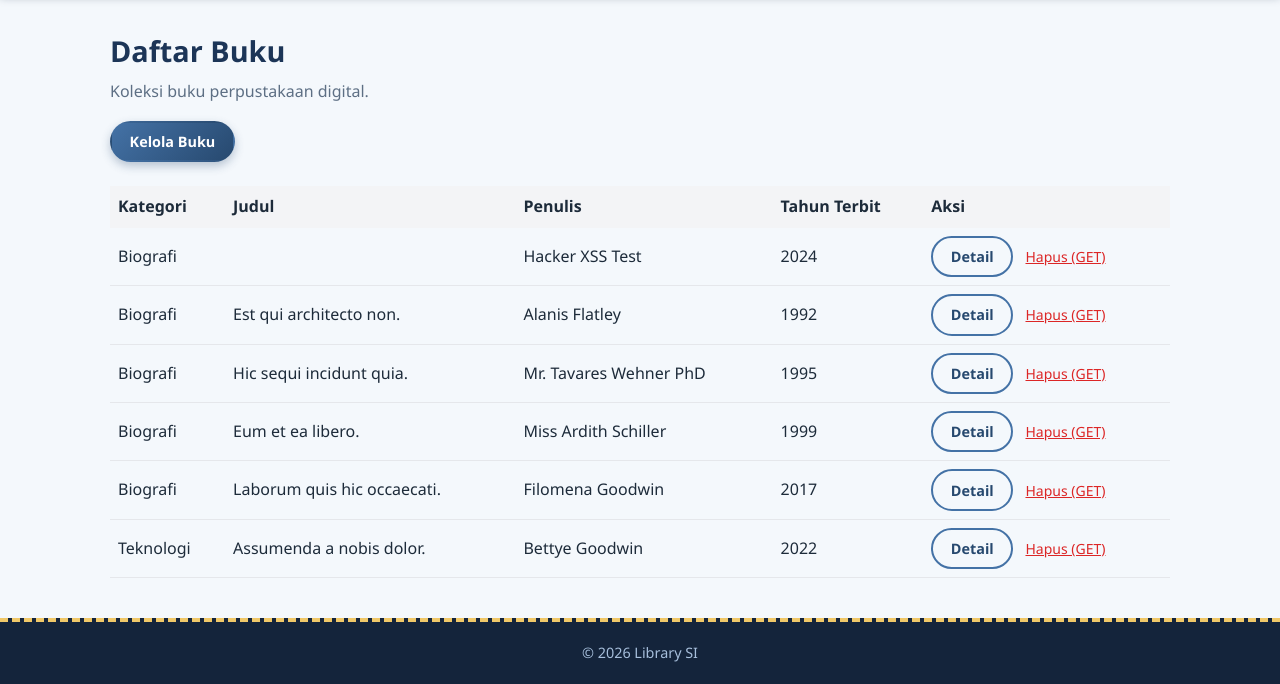
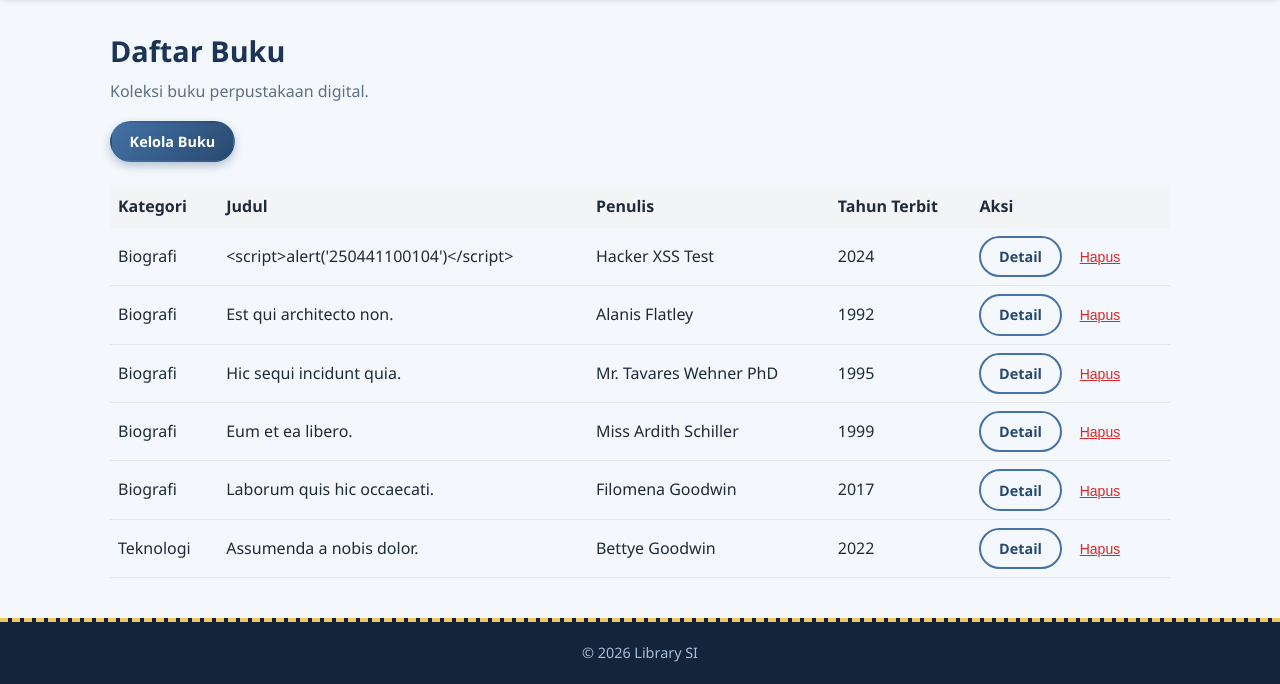
Before and after one commit to ferdinata1903-prog/perpustakaan_si, a Laravel app: page /buku in a window 1280 px wide. Shown: the part 212-896 px from the top of the page. Run offline with Laravel 12, Linux system fonts and the light colour scheme; a user stored in the database is signed in; data comes from the database, SQL or seed files in the repository; style sheets or scripts are compiled from the project's sources.

Commit message:
Soal 2: Menambal celah keamanan A1 (Blade escaping), A2 (Query binding), dan A3 (Method DELETE + CSRF)

```diff
--- a/app/Http/Controllers/BukuController.php
+++ b/app/Http/Controllers/BukuController.php
@@ -8,11 +8,11 @@ use Illuminate\Support\Facades\DB;
 
 class BukuController extends Controller
 {
-    // A2: Pencarian rentan SQL Injection
+    // A2: Pencarian aman dengan Query Parameter Binding
     public function cari(Request $request)
     {
         $judul = $request->query('judul', '');
-        $hasil = DB::select("SELECT * FROM bukus WHERE judul = '$judul'");
+        $hasil = DB::select("SELECT * FROM bukus WHERE judul = ?", [$judul]);
 
         return response()->json($hasil);
     }
--- a/resources/views/buku/index.blade.php
+++ b/resources/views/buku/index.blade.php
@@ -30,13 +30,17 @@
             @forelse ($daftarBuku as $buku)
                 <tr style="border-bottom: 1px solid #e5e7eb;">
                     <td style="padding: 8px;">{{ $buku['kategori'] }}</td>
-                    <td style="padding: 8px;">{!! $buku['judul'] !!}</td>
+                    <td style="padding: 8px;">{{ $buku['judul'] }}</td>
                     <td style="padding: 8px;">{{ $buku['penulis'] }}</td>
                     <td style="padding: 8px;">{{ $buku['tahun'] }}</td>
                     <td style="padding: 8px;">
                         <a href="{{ route('buku.show', $buku['id']) }}" class="btn btn-outline btn-sm">Detail</a>
                         @can('kelola data buku')
-                            <a href="{{ route('buku.hapus', $buku['id']) }}" class="btn-hapus" style="color: #dc2626; margin-left: 8px; font-size: 0.875rem;">Hapus (GET)</a>
+                            <form action="{{ route('buku.destroy', $buku['id']) }}" method="POST" style="display: inline-block; margin-left: 8px;" onsubmit="return confirm('Yakin ingin menghapus buku ini?')">
+                                @csrf
+                                @method('DELETE')
+                                <button type="submit" style="background: none; border: none; color: #dc2626; cursor: pointer; font-size: 0.875rem; text-decoration: underline;">Hapus</button>
+                            </form>
                         @endcan
                     </td>
                 </tr>
--- a/routes/web.php
+++ b/routes/web.php
@@ -21,11 +21,11 @@ Route::get('/dashboard', [DashboardController::class, 'index'])
     ->name('dashboard');
 
 Route::middleware('auth')->group(function () {
-    // A2: Pencarian buku rentan SQL Injection
+    // A2: Pencarian buku aman dengan parameter binding
     Route::get('/buku-cari', [BukuController::class, 'cari'])->name('buku.cari');
 
-    // A3: Hapus buku via GET (rentan CSRF)
-    Route::get('/buku/{buku}/hapus', [BukuController::class, 'destroy'])->name('buku.hapus');
+    // A3: Hapus buku aman menggunakan method DELETE
+    Route::delete('/buku/{buku}', [BukuController::class, 'destroy'])->name('buku.destroy');
 
     // A4: Detail peminjaman tanpa pemeriksaan pemilik (IDOR)
     Route::get('/peminjaman/{id}', [PeminjamanController::class, 'show'])->name('peminjaman.show');
```
